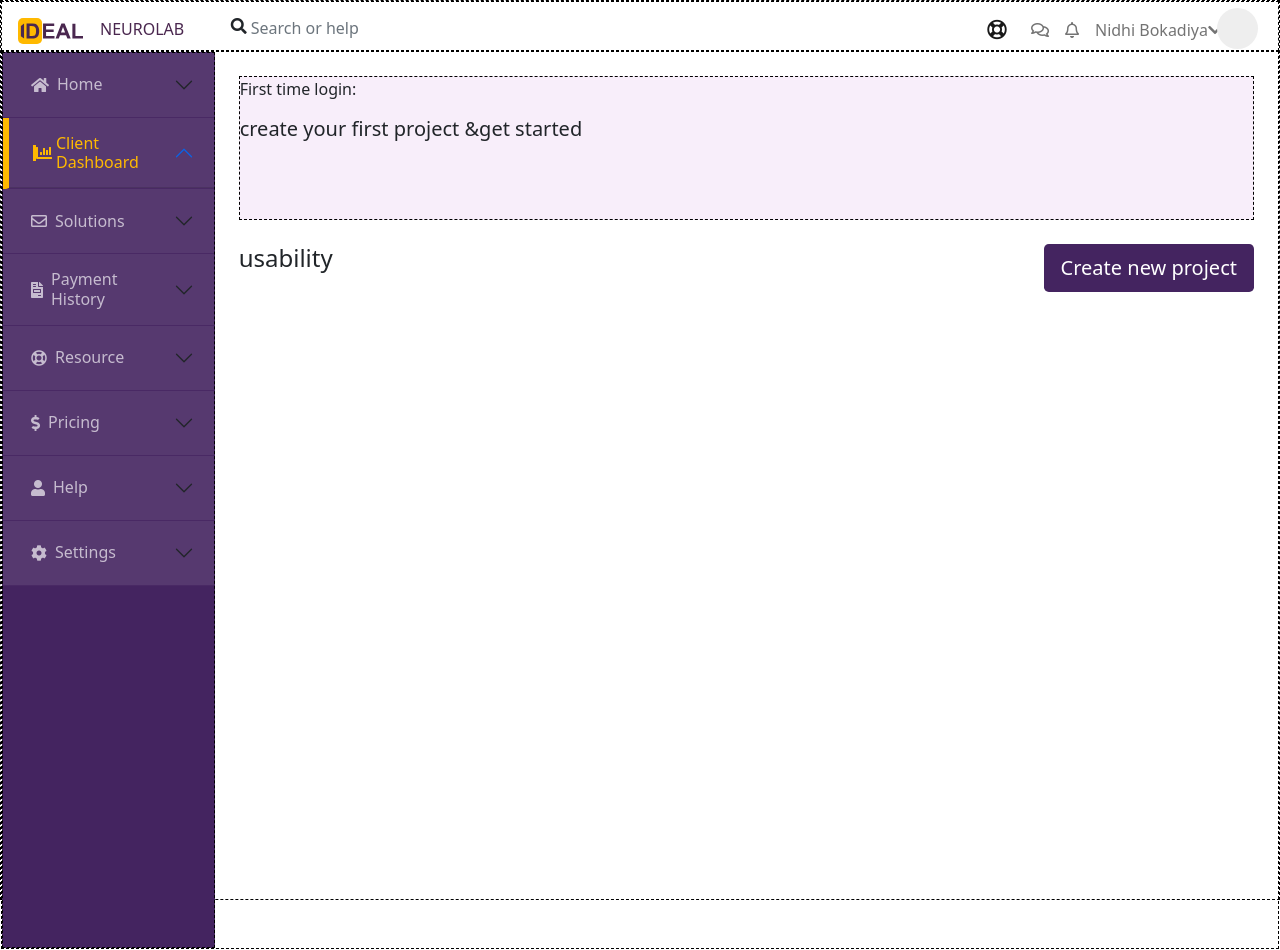
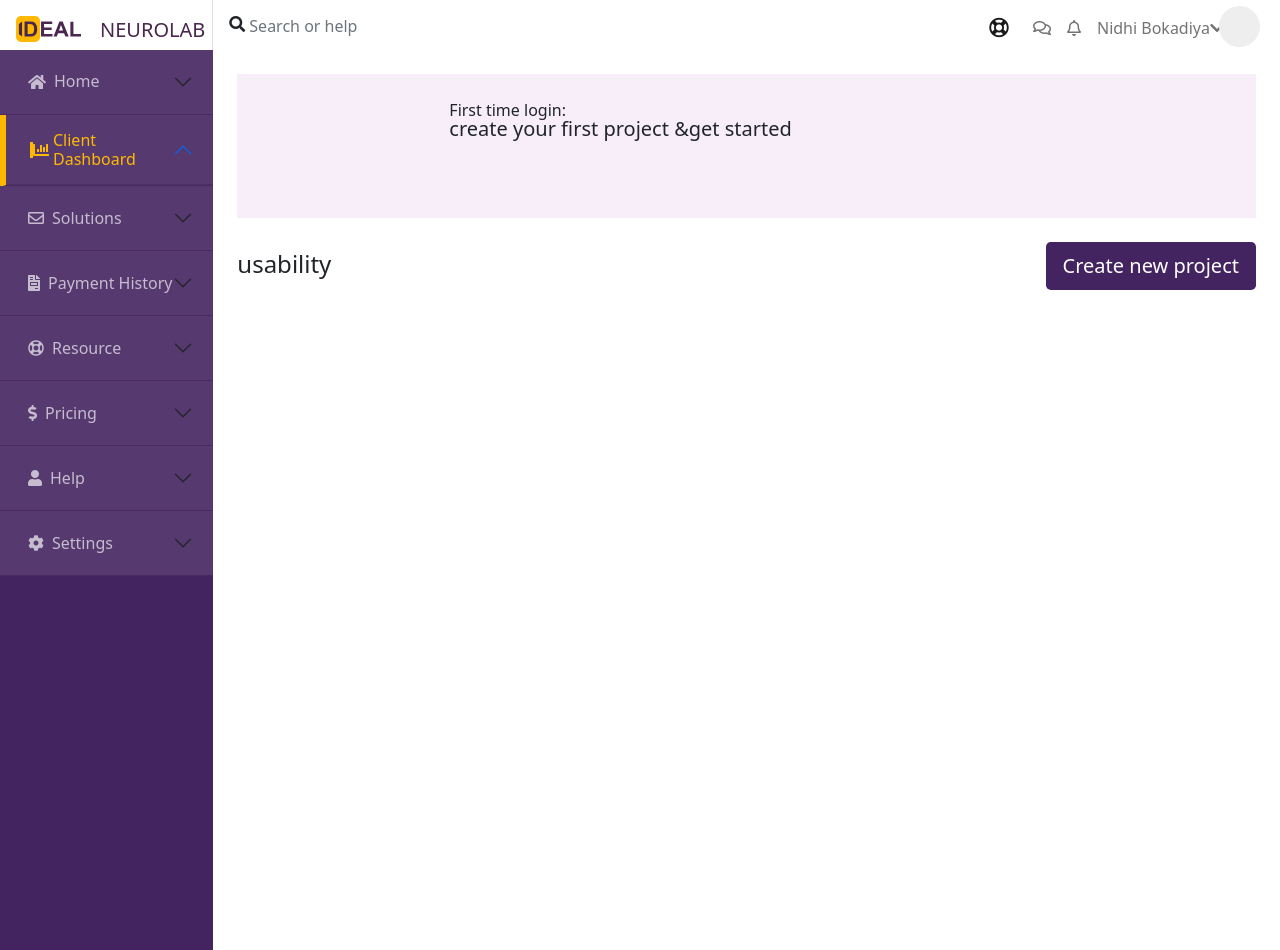
Before and after one commit to Avinash07777/adminpage, a plain HTML site: page index.html in a window 1280 px wide. Drawn offline with nearby package versions, Linux system fonts and the light colour scheme.

Commit message:
issue solved

```diff
--- a/index.html
+++ b/index.html
@@ -18,7 +18,7 @@
             }
             .a7_heading{
                 left: 100px;
-                top: 20px;
+                top: 18px;
                 color:#4A274F;
                 bottom: 0px;
             }
@@ -56,29 +56,36 @@
                 height: 144px;
                 background-color: #F8EEFA;
             }
-            .a7_prjbtn{
+            .a7_projectbtn{
                 background-color: #442460;
             }
-            .a7_prjbtn:focus{
+            .a7_projectbtn:focus{
                 box-shadow: none;
+            }
+            .a7_text{
+                margin-left: 212px;
+            }
+            .a7_text2{
+                margin-top: -21px;
+                margin-left: 212px;
             }
         </style>
     </head>
     <body>
-        <div class="container-fluid a7_cont_fd a7_tbdr p-0">
+        <div class="container-fluid a7_cont_fd p-0">
             <header>
-                <div class="row m-0 a7_tbdr h-100 ">
-                    <div class="col-2 p-0">
+                <div class="row m-0 h-100 ">
+                    <div class="col-2 p-0 border-end">
                         <a href="#">
                             <img class="ms-3 mt-3" src="./img/logo.svg">
                         </a>
+                        <h5 class="a7_heading position-absolute">NEUROLAB</h5>
                     </div>
                     <div class="col-10 p-0">
                         <form class="float-start">
                             <i class="fas fa-search mt-3 ps-3 position-absolute"></i>
                             <input type="search" class="border-0 mt-2 ms-4 form-control" placeholder="Search or help">
                         </form>
-                        <h6 class="a7_heading position-absolute">NEUROLAB</h6>
                         <nav class="navbar navbar-expand-lg navbar-light float-end">
                             <a class="navbar-brand" href="#"><i class="far fa-life-ring"></i></a>
                               <ul class="navbar-nav me-auto mb-2 mb-lg-0">
@@ -96,8 +103,8 @@
                     </div>
                 </div>
             </header>
-            <div class="main row h-100 m-0 a7_tbdr">
-                <aside class="col-2 a7_tbdr a7_aside  p-0">
+            <div class="main row h-100 m-0">
+                <aside class="col-2 a7_aside p-0">
                     <div class="accordion-item border-0 rounded-0">
                         <h2 class="accordion-header " id="headingTwo">
                           <button class="accordion-button collapsed a7_lgt_purple rounded-0 a7_btncol a7_btnbrdr" type="button" data-bs-toggle="collapse" data-bs-target="#collapseTwo" aria-expanded="false" aria-controls="collapseTwo">
@@ -198,14 +205,12 @@
                       </div>
                 </aside>
                 <section class="col-10 p-0">
-                    <div class="a7_secdiv a7_tbdr m-4">
-                       <p> First time login:</p>
-                        <h5>create your first project &amp;get started </h5>
+                    <div class="a7_secdiv m-4">
+                        <p class="a7_text pt-4">First time login:</p>
+                        <h5 class="a7_text2">create your first project &amp;get started </h5>
                     </div>
-                    <h4 class="ms-4 mt-2">usability
-                        <button type="button" class="btn text-white btn-lg a7_prjbtn float-end me-4">Create new project</button>
-                    </h4>
-
+                    <h4 class="ms-4 mt-2 float-start">usability</h4>
+                    <button type="button" class="btn text-white btn-lg a7_projectbtn float-end me-4">Create new project</button>
                 </section>
             </div>
         </div>
```
